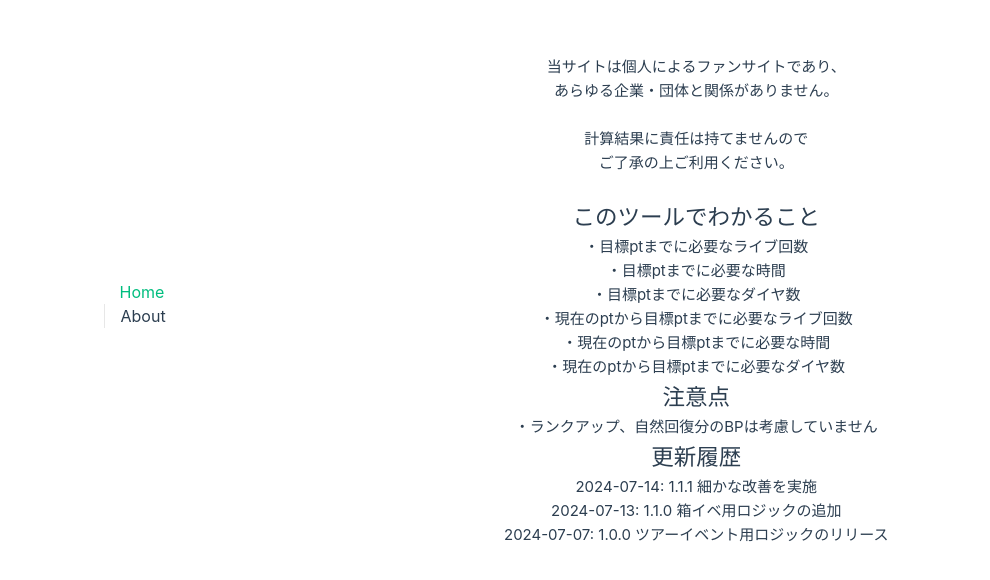
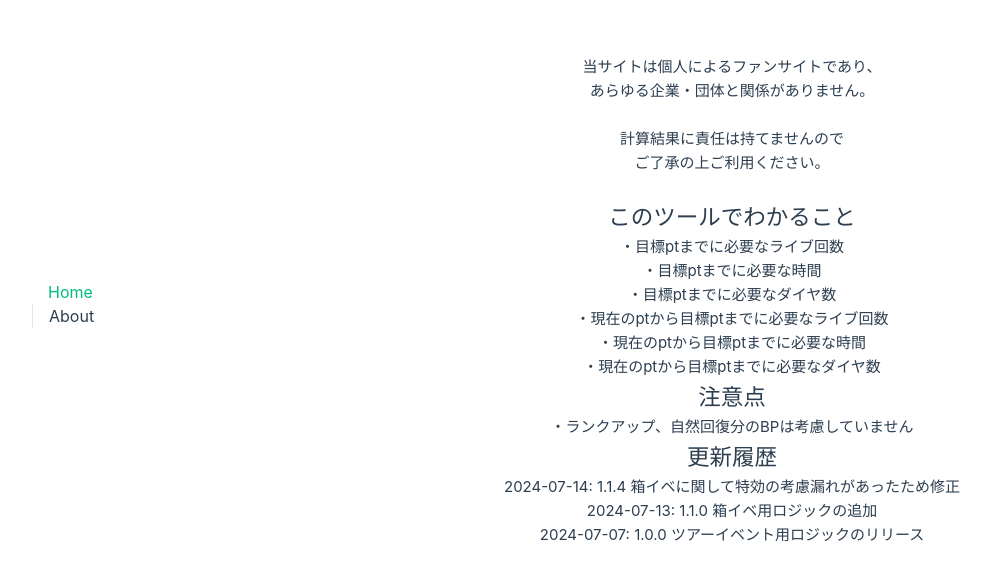
Before and after one commit to 4door/enst-music-event-plan, a Vue app: page /about in a window 1280 px wide. Shown: the part 104-684 px from the top of the page, without its empty margins (136-1126 px from the left). Built offline with nearby package versions, Linux system fonts and the light colour scheme; what vue-tippy would draw is missing.

Commit message:
Update AboutView.vue

```diff
--- a/src/views/AboutView.vue
+++ b/src/views/AboutView.vue
@@ -27,7 +27,7 @@
     ・ランクアップ、自然回復分のBPは考慮していません
 
     <h2>更新履歴</h2>
-    2024-07-14: 1.1.1 細かな改善を実施<br/>
+    2024-07-14: 1.1.4 箱イベに関して特効の考慮漏れがあったため修正<br/>
     2024-07-13: 1.1.0 箱イベ用ロジックの追加<br/>
     2024-07-07: 1.0.0 ツアーイベント用ロジックのリリース<br/>
   </div>
```
